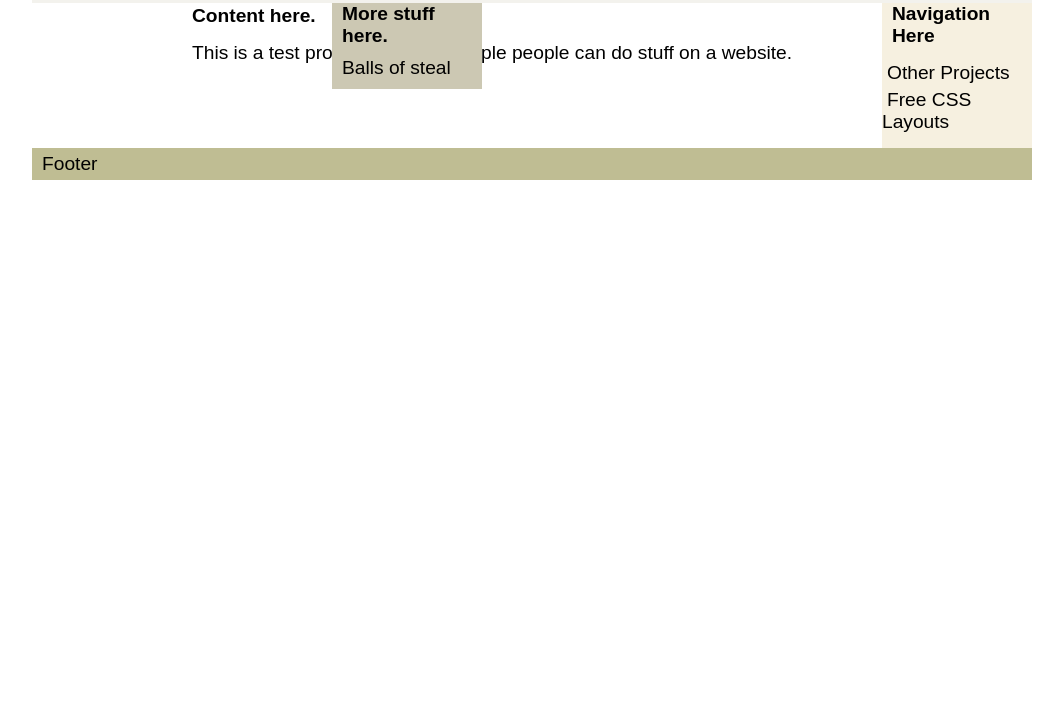
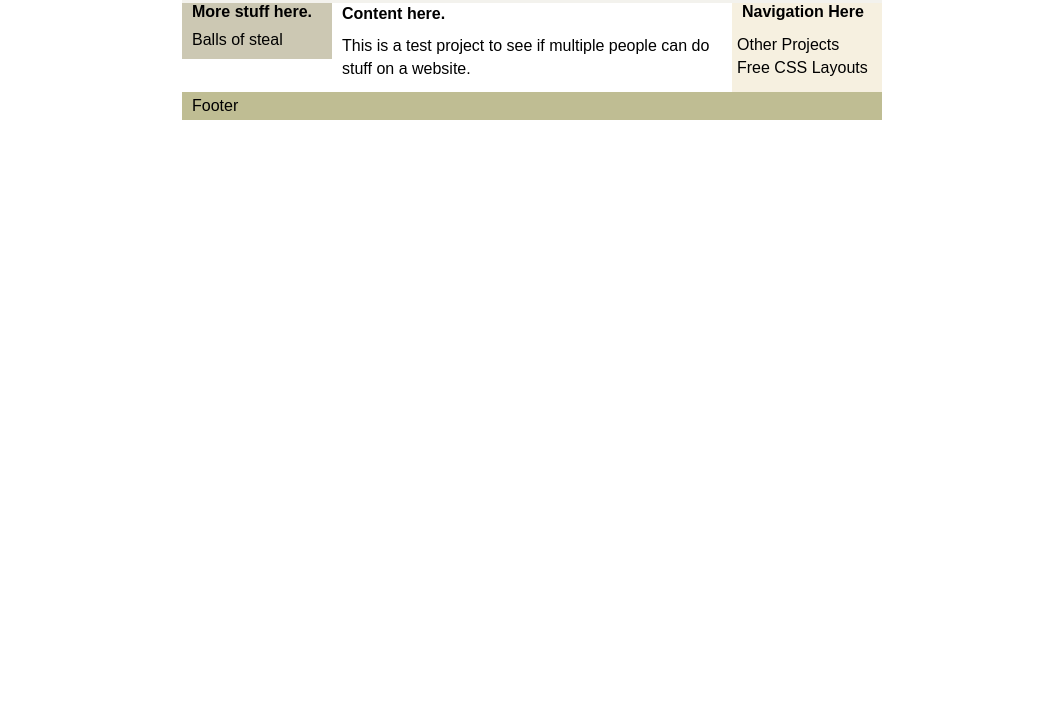
Before and after one commit to jbraudster/TestCollabProject, a plain HTML site: page index.html in a window 1280 px wide. Shown: the part 77-800 px from the top of the page, without its empty margins (108-1171 px from the left). Drawn offline with Linux system fonts and the light colour scheme.

Commit message:
Changed some things back

```diff
--- a/styles.css
+++ b/styles.css
@@ -1,5 +1,5 @@
 html,body{margin:0;padding:0}
-body{font: 120% arial,sans-serif;text-align:center}
+body{font: 100% arial,sans-serif;text-align:center}
 p{margin:0 10px 10px}
 a{padding:5px; text-decoration:none; color:#000000;}
 div#header{background-color:#F3F2ED;}
@@ -12,7 +12,7 @@ div#navigation li{margin-bottom:5px; color: blue;}
 div#extra{background:#CCC8B3;}
 div#footer{background:#BFBD93;}
 div#footer p{margin:0;padding:5px 10px}
-div#container{width:1000px;margin:0 auto}
+div#container{width:700px;margin:0 auto}
 div#wrapper{float:left;width:100%}
 div#content{margin: 0 150px}
 div#navigation{float:left;width:150px;margin-left:-150px}
```
